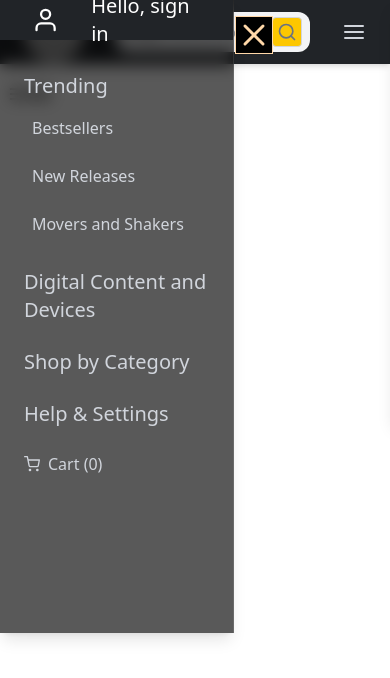
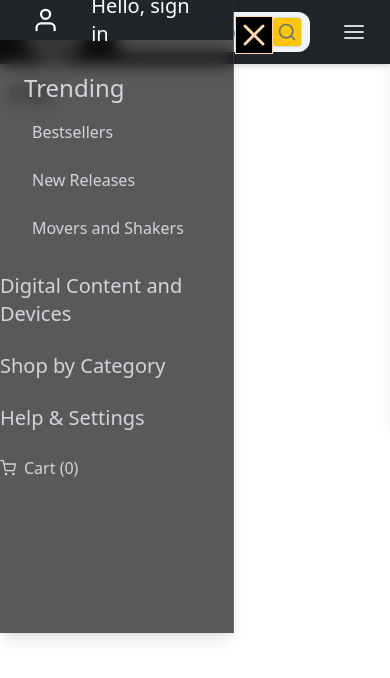
Before and after one commit to Samsul7718/Ecommerce, a React (Vite) app: page / in a window 390 px wide. Both pictures are taken after a click on the button "All". Shown: the top 678 px of the page. Built offline with nearby package versions, Linux system fonts and the light colour scheme; grey boxes are pictures that could not be loaded.

Commit message:
addin data in left menubar

```diff
--- a/src/components/navbar/navFooter/NavFooter.jsx
+++ b/src/components/navbar/navFooter/NavFooter.jsx
@@ -67,7 +67,8 @@
                    >
                      {/* Close Button */}
                      <button
-                       className="absolute  text-orange-200 top-4 bg-black -right-10 text-4xl border hover:border-white hover:bg-yellow-400 "
+                       className={`absolute  text-orange-200 top-4 bg-black -right-10 text-4xl border hover:border-white
+                        hover:bg-yellow-400 ${menuOpen ? "visible" : "invisible"}`}
                        onClick={() => setMenuOpen(false)}
                      >
                        {/* border hover:border-white transition */}
@@ -80,12 +81,24 @@
                          <FiUser  className='text-3xl'/> <span className='text-xl'>Hello, sign in</span>
                        </div>
                         </Link>
-                     <div className="mt-8 flex flex-col  text-gray-300 gap-6 px-6">
+                     <div className="mt-8 flex flex-col  text-gray-300 gap-6 ">
                        <div className=' flex flex-col w-full gap-2'>
-                       <div className='cursor-pointer text-xl font-base'>Trending</div>
-                       <div className='cursor-pointer text-md hover:bg-gray-100 px-2 py-2'>Bestsellers</div>
-                       <div className='cursor-pointer text-md hover:bg-gray-100 px-2 py-2'>New Releases</div>
-                       <div className='cursor-pointer text-md hover:bg-gray-100 px-2 py-2'>Movers and Shakers</div>
+                       <div className='cursor-pointer text-2xl font-base px-6'>Trending</div>
+                       <Link to="/login">
+                       <div className='cursor-pointer text-md  hover:text-black hover:bg-gray-100 px-2 py-2'>
+                        <span className='px-6'>Bestsellers</span>
+                        </div>
+                        </Link>
+                         <Link to="/login">
+                       <div className='cursor-pointer text-md  hover:text-black hover:bg-gray-100 px-2 py-2'>
+                        <span className='px-6'>New Releases</span>
+                        </div>
+                        </Link>
+                        <Link to="/login">
+                       <div className='cursor-pointer text-md  hover:text-black hover:bg-gray-100 px-2 py-2'>
+                        <span className='px-6'>Movers and Shakers</span>
+                        </div>
+                        </Link>
                        </div>
                        <div className='cursor-pointer text-xl font-base'>Digital Content and Devices</div>
                        <div className='cursor-pointer text-xl font-base'>Shop by Category</div>
```
